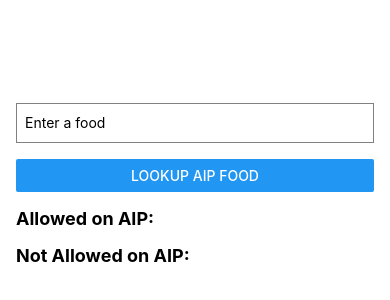
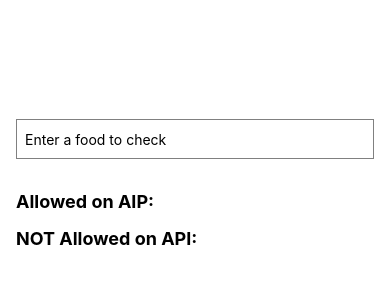
Before and after one commit to CalypsoSys/aip-food-lookup, a React Native app: screen / in a window 390 px wide. Shown: the part 238-538 px from the top of the page. Built offline with nearby package versions, Linux system fonts and the light colour scheme.

Commit message:
more chnages

```diff
--- a/App.js
+++ b/App.js
@@ -1,48 +1,54 @@
-import React, { useState } from 'react';
-import { View, TextInput, Button, FlatList, Text, StyleSheet } from 'react-native';
+import React, { useState, useEffect } from 'react';
+import { View, TextInput, FlatList, Text, StyleSheet } from 'react-native';
 
 export default function App() {
   const [inputText, setInputText] = useState('');
-  const [data1, setData1] = useState([]);
-  const [data2, setData2] = useState([]);
+  const [possible_allowed, setPossibleAllowed] = useState([]);
+  const [possible_disallowed, setPossibleDisallowed] = useState([]);
 
+  useEffect(() => {
     const fetchData = async () => {
       try {
+        if (inputText.length >= 3) {
           const response = await fetch(`https://api.hashimojoe.com/?key=${inputText}`);
           if (!response.ok) {
             throw new Error(`HTTP error! Status: ${response.status}`);
           }
           const result = await response.json();
-      setData1(result.possible_allowed || []);
-      setData2(result.possible_disallowed || []);
+          setPossibleAllowed(result.possible_allowed || []);
+          setPossibleDisallowed(result.possible_disallowed || []);
+        }
       } catch (error) {
         console.error('Error fetching data:', error.message);
       }
     };
 
+    // Call fetchData when the component mounts and when inputText changes
+    fetchData();
+  }, [inputText]);
+
   return (
     <View style={styles.container}>
       <TextInput
         style={styles.input}
-        placeholder="Enter a food"
+        placeholder="Enter a food to check"
         value={inputText}
         onChangeText={(text) => setInputText(text)}
       />
-      <Button title="Lookup AIP Food" onPress={fetchData} />
 
       <View style={styles.listContainer}>
         <Text style={styles.listTitle}>Allowed on AIP:</Text>
         <FlatList
-          data={data1}
+          data={possible_allowed}
           keyExtractor={(item) => item.toString()}
           renderItem={({ item }) => <Text>{item}</Text>}
         />
       </View>
 
       <View style={styles.listContainer}>
-        <Text style={styles.listTitle}>Not Allowed on AIP:</Text>
+        <Text style={styles.listTitle}>NOT Allowed on API:</Text>
         <FlatList
-          data={data2}
+          data={possible_disallowed}
           keyExtractor={(item) => item.toString()}
           renderItem={({ item }) => <Text>{item}</Text>}
         />
--- a/eas.json
+++ b/eas.json
@@ -8,7 +8,9 @@
       "distribution": "internal"
     },
     "preview": {
-      "distribution": "internal"
+      "android": {
+        "buildType": "apk"
+      }
     },
     "production": {}
   },
--- a/package.json
+++ b/package.json
@@ -12,7 +12,11 @@
     "expo": "~49.0.15",
     "expo-status-bar": "~1.6.0",
     "react": "18.2.0",
-    "react-native": "0.72.6"
+    "react-native": "0.72.6",
+    "expo-dev-client": "~2.4.12",
+    "react-dom": "18.2.0",
+    "react-native-web": "~0.19.6",
+    "@expo/webpack-config": "^19.0.0"
   },
   "devDependencies": {
     "@babel/core": "^7.20.0"
```
Also changed, not shown: notes.txt (added), 1 other file (tests, documents, lock files or other folders). Lines whose indentation alone changed are shown as unchanged.
